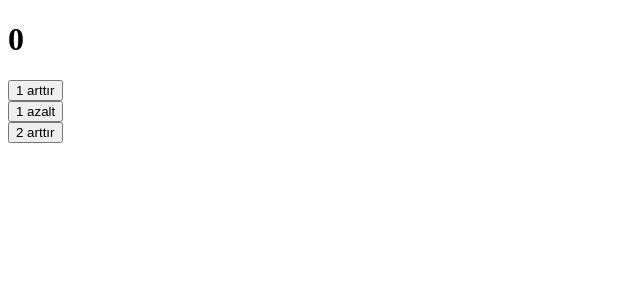
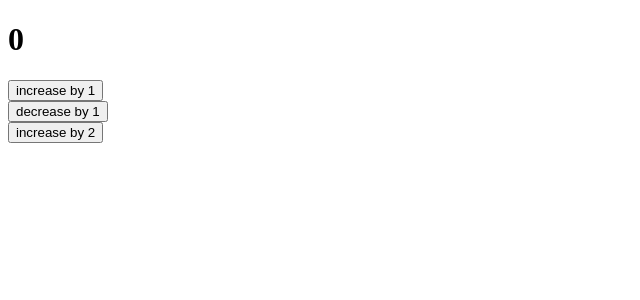
Before and after one commit to IBugraGezer/Counter-App-With-React-Redux, a React (Create React App) app: page / in a window 1280 px wide. Shown: the top 300 px of the page, without its empty margins (0-640 px from the left). Built offline with nearby package versions, Linux system fonts and the light colour scheme.

Commit message:
button texts updated

```diff
--- a/src/components/DecreaseCounter.js
+++ b/src/components/DecreaseCounter.js
@@ -12,7 +12,7 @@ class DecreaseCounter extends Component {
             this.props.dispatch(decreaseCounter());
           }}
         >
-          1 azalt
+          decrease by 1
         </button>
       </div>
     );
--- a/src/components/IncreaseByTwoCounter.js
+++ b/src/components/IncreaseByTwoCounter.js
@@ -12,7 +12,7 @@ class IncreaseByTwoCounter extends Component {
             this.props.dispatch(increaseByTwoCounter());
           }}
         >
-          2 arttır
+          increase by 2
         </button>
       </div>
     );
--- a/src/components/IncreaseCounter.js
+++ b/src/components/IncreaseCounter.js
@@ -12,7 +12,7 @@ class IncreaseCounter extends Component {
             this.props.dispatch(increaseCounter());
           }}
         >
-          1 arttır
+          increase by 1
         </button>
       </div>
     );
```
